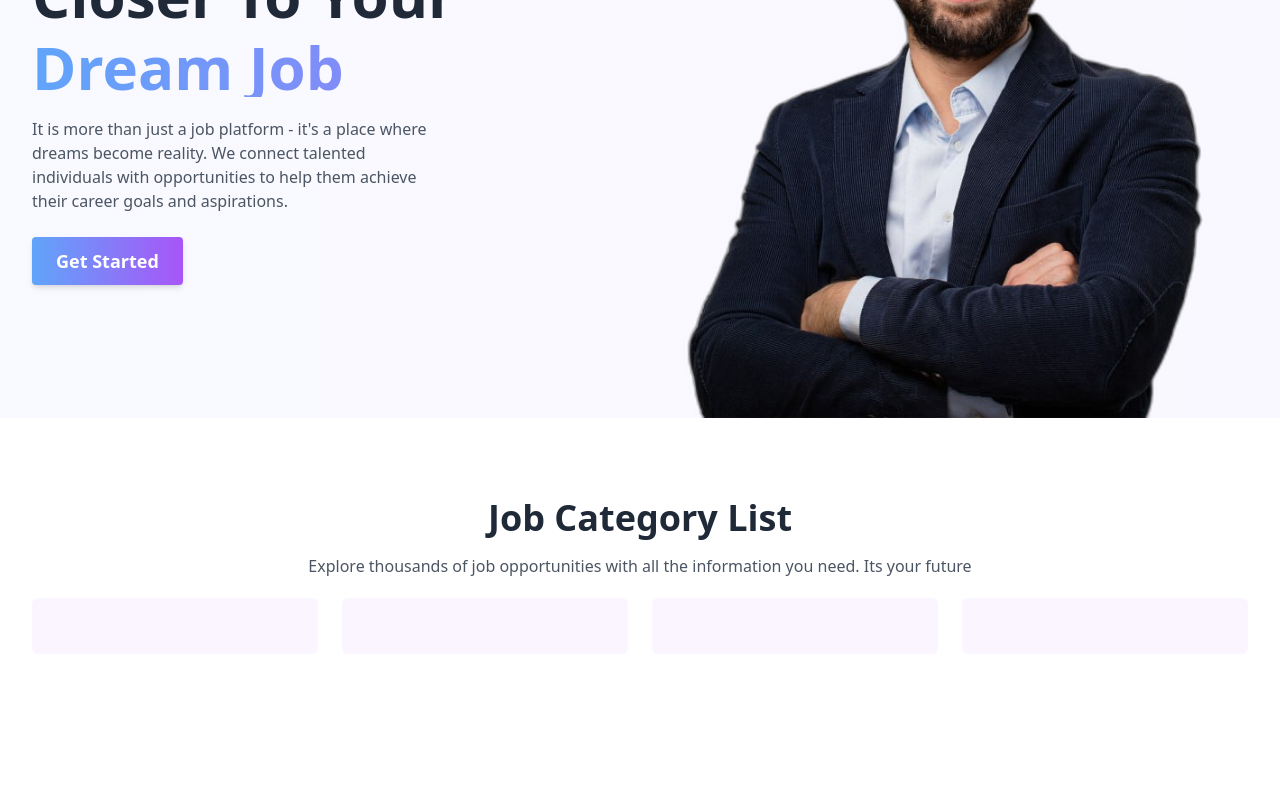
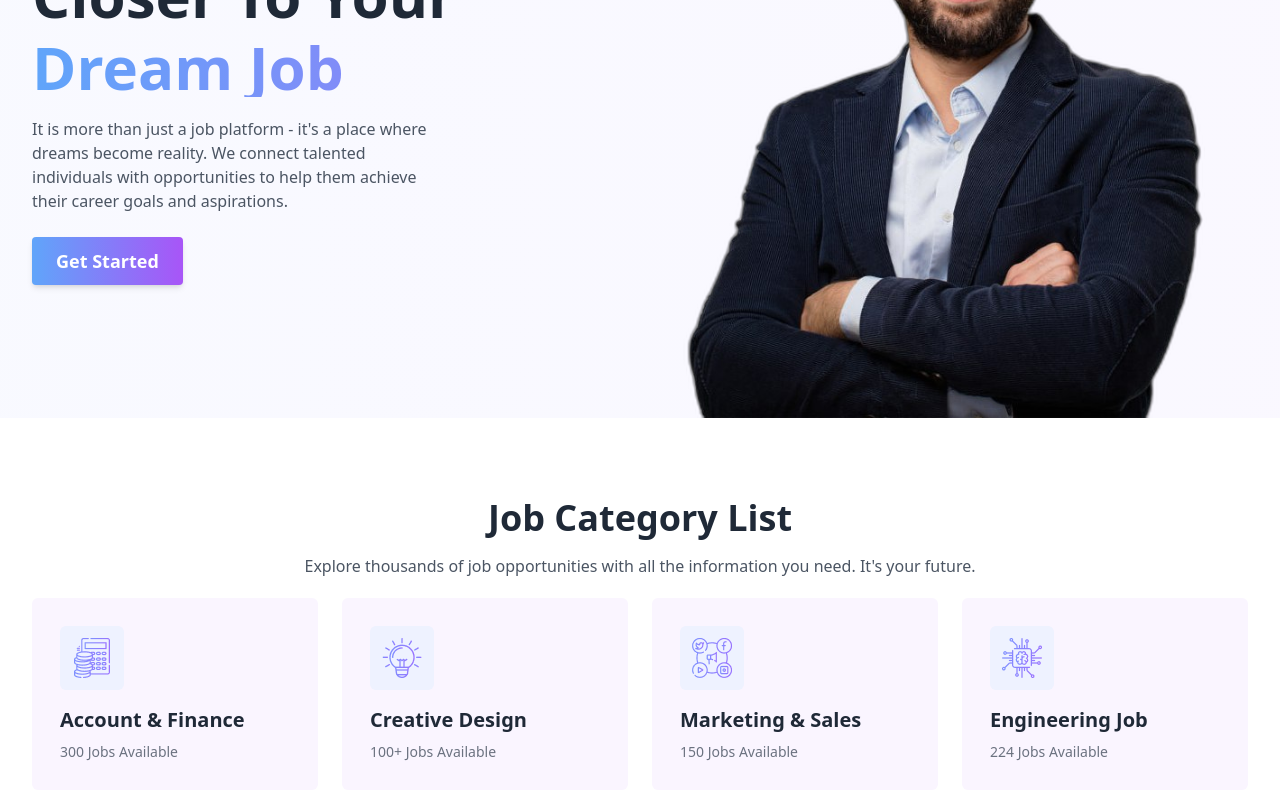
Before and after one commit to imnahmed17/Job-Arena-with-React, a React (Vite) app: page / in a window 1280 px wide. Shown: the part 348-1148 px from the top of the page. Before the commit the page ends 1034 px from the top, so only its background shows below. Built offline with nearby package versions, Linux system fonts and the light colour scheme.

Commit message:
category cards added

```diff
--- a/src/components/Category/Category.jsx
+++ b/src/components/Category/Category.jsx
@@ -5,11 +5,11 @@ const Category = ({ category }) => {
 
     return (
         <div className='bg-purple-50 p-7 rounded-md'>
-            {/* <div className='bg-indigo-50 p-3 rounded-md mb-4 w-fit'>
+            <div className='bg-indigo-50 p-3 rounded-md mb-4 w-fit'>
                 <img src={logo} alt="" />
             </div>
             <h3 className='text-gray-800 text-xl font-semibold mb-2'>{name}</h3>
-            <p className='text-gray-500 text-sm'>{jobs}</p> */}
+            <p className='text-gray-500 text-sm'>{jobs}</p>
         </div>
     );
 };
--- a/src/components/Home/Home.jsx
+++ b/src/components/Home/Home.jsx
@@ -20,7 +20,7 @@ const Home = () => {
             <section className='my-container text-gray-800 mt-20'>
                 <div className='mt-10'>
                     <h2 className='text-4xl font-semibold mb-4 text-center'>Job Category List</h2>
-                    <p className='text-gray-600 text-center'>Explore thousands of job opportunities with all the information you need. Its your future</p>
+                    <p className='text-gray-600 text-center'>Explore thousands of job opportunities with all the information you need. It's your future.</p>
                     <div className='grid gap-6 mb-8 lg:grid-cols-4 sm:grid-cols-2 mt-5'>
                         {
                             categories.map(category => (
```
